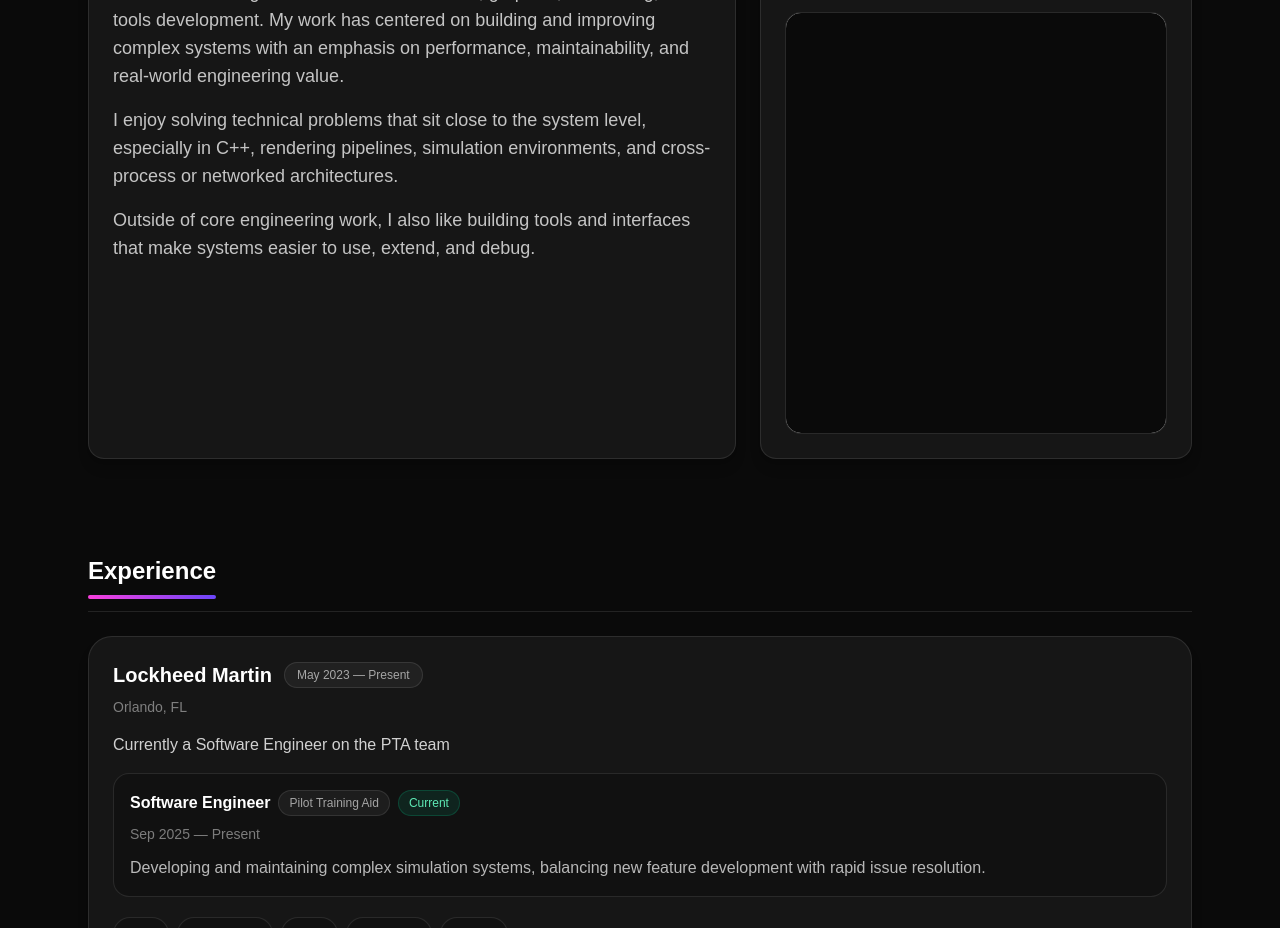
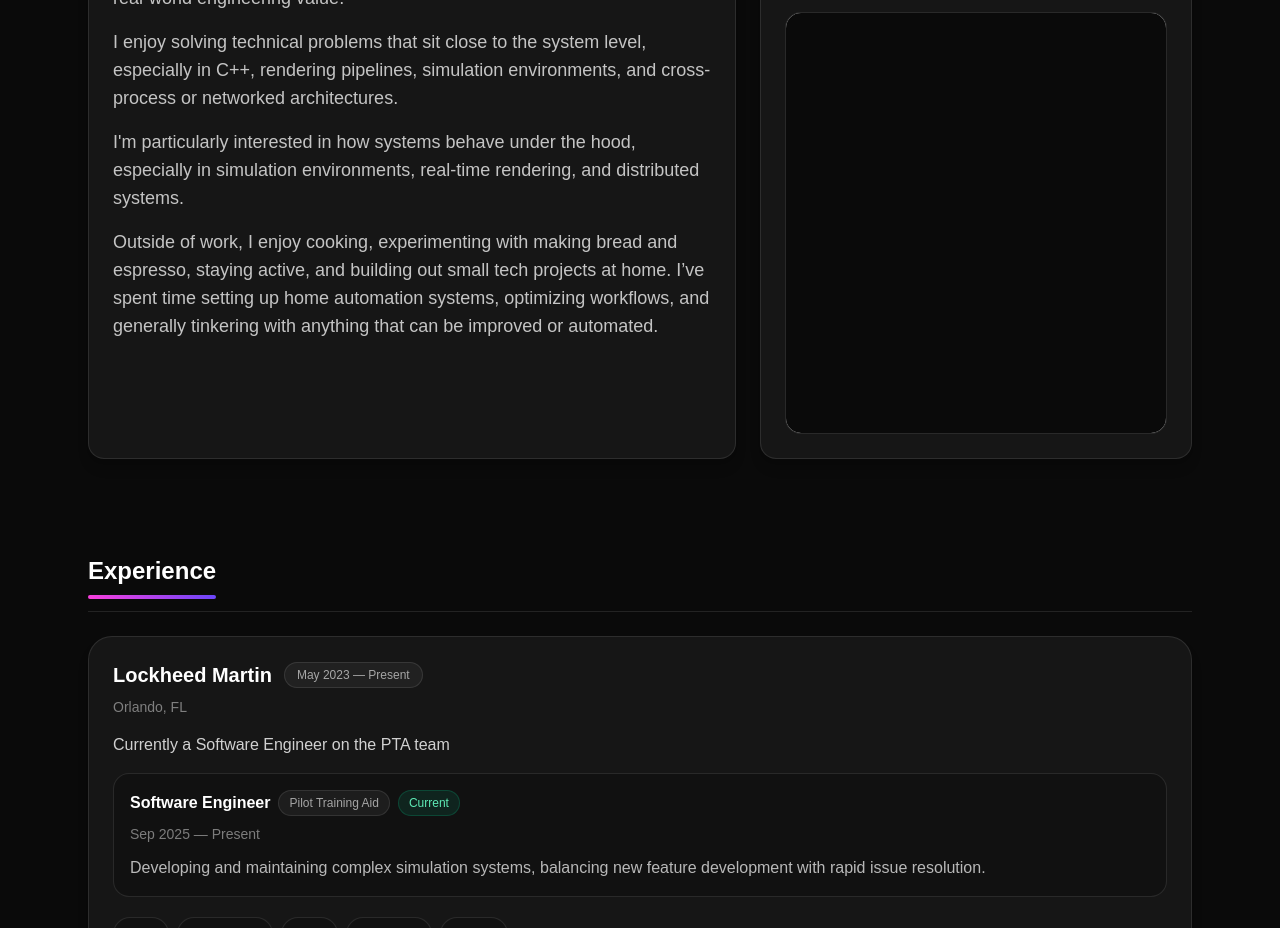
Before and after one commit to sethlenhof/website-mk2, a Next.js app: page / in a window 1280 px wide. Shown: the part 1040-1968 px from the top of the page. Built offline with nearby package versions, Linux system fonts and the light colour scheme.

Commit message:
Personalize about section

```diff
--- a/src/data/about.ts
+++ b/src/data/about.ts
@@ -2,6 +2,7 @@
   blurb: [
     "I'm a software engineer focused on simulation, graphics, networking, and tools development. My work has centered on building and improving complex systems with an emphasis on performance, maintainability, and real-world engineering value.",
     "I enjoy solving technical problems that sit close to the system level, especially in C++, rendering pipelines, simulation environments, and cross-process or networked architectures.",
-    "Outside of core engineering work, I also like building tools and interfaces that make systems easier to use, extend, and debug."
+    "I'm particularly interested in how systems behave under the hood, especially in simulation environments, real-time rendering, and distributed systems.",
+    "Outside of work, I enjoy cooking, experimenting with making bread and espresso, staying active, and building out small tech projects at home. I’ve spent time setting up home automation systems, optimizing workflows, and generally tinkering with anything that can be improved or automated.",
   ],
 };
```
